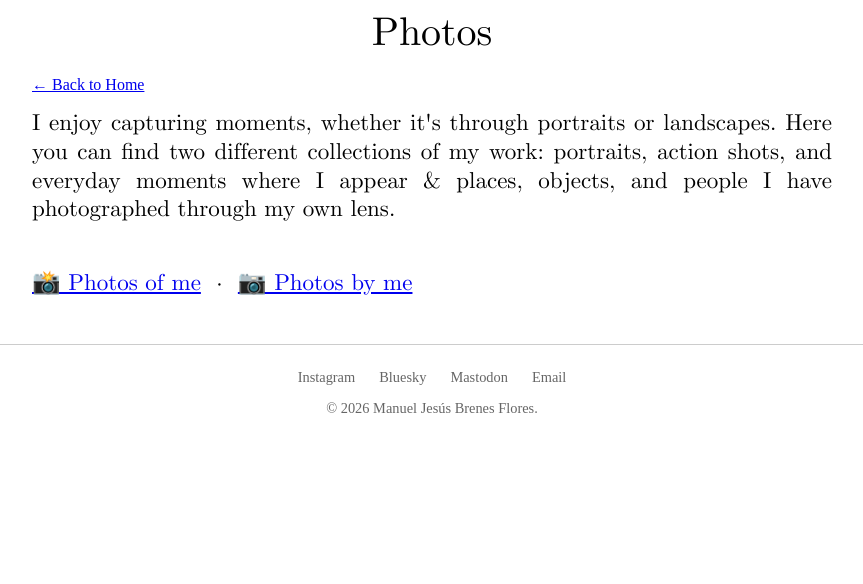
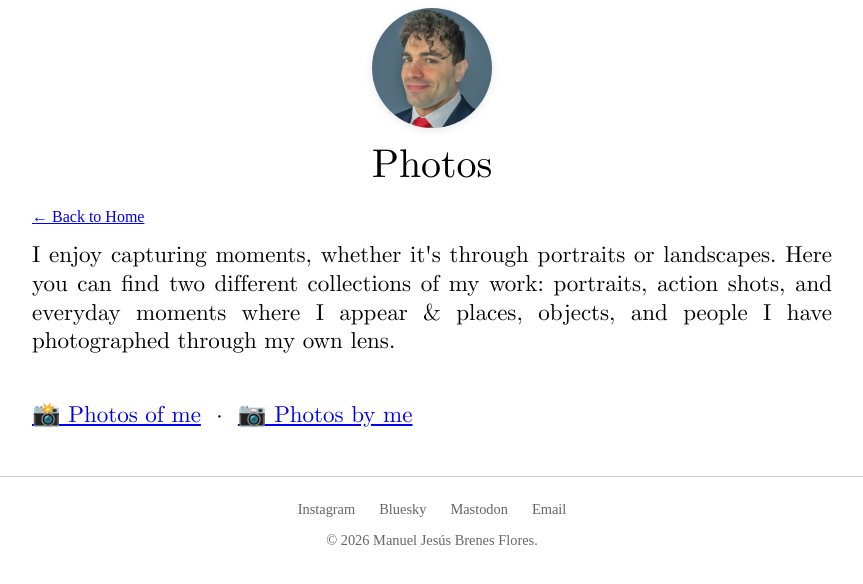
Before and after one commit to manueljbren/mjbf-eu, a Jekyll site: the page built from photos/index.md, in a window 1280 px wide. Shown: the top 584 px of the page, without its empty margins (208-1071 px from the left). Built offline with Jekyll 4.4.1, drawn with Linux system fonts in a browser that asks for light colours; nearby versions of some CDN libraries.

Commit message:
Simplify avatar and back-link visibility logic
Removed conditional statements for avatar and back-link display.

```diff
--- a/_layouts/default.html
+++ b/_layouts/default.html
@@ -11,20 +11,16 @@
   <body>
     <div class="Margins">
       <!-- Avatar: solo en la página de inicio (local o en GitHub) -->
-      {% if page.url == "/" or page.url == site.baseurl %}
       <div class="avatar-container">
         <img src="https://manueljbren.github.io/mjbf-eu/assets/images/avatar.png" alt="Manuel J. Brenes" class="avatar">
       </div>
-      {% endif %}
 
       <p class="LatexTitle">{{ page.title }}</p>
 
       <!-- Enlace "Back to Home" (solo en páginas que no son la home) -->
-      {% if page.url != "/" and page.url != site.baseurl %}
       <p class="back-link">
         <a href="https://manueljbren.github.io/mjbf-eu/">← Back to Home</a>
       </p>
-      {% endif %}
 
       {% if page.author %} <p class="LatexName">{{ page.author }}</p> {% endif %}
 
```
